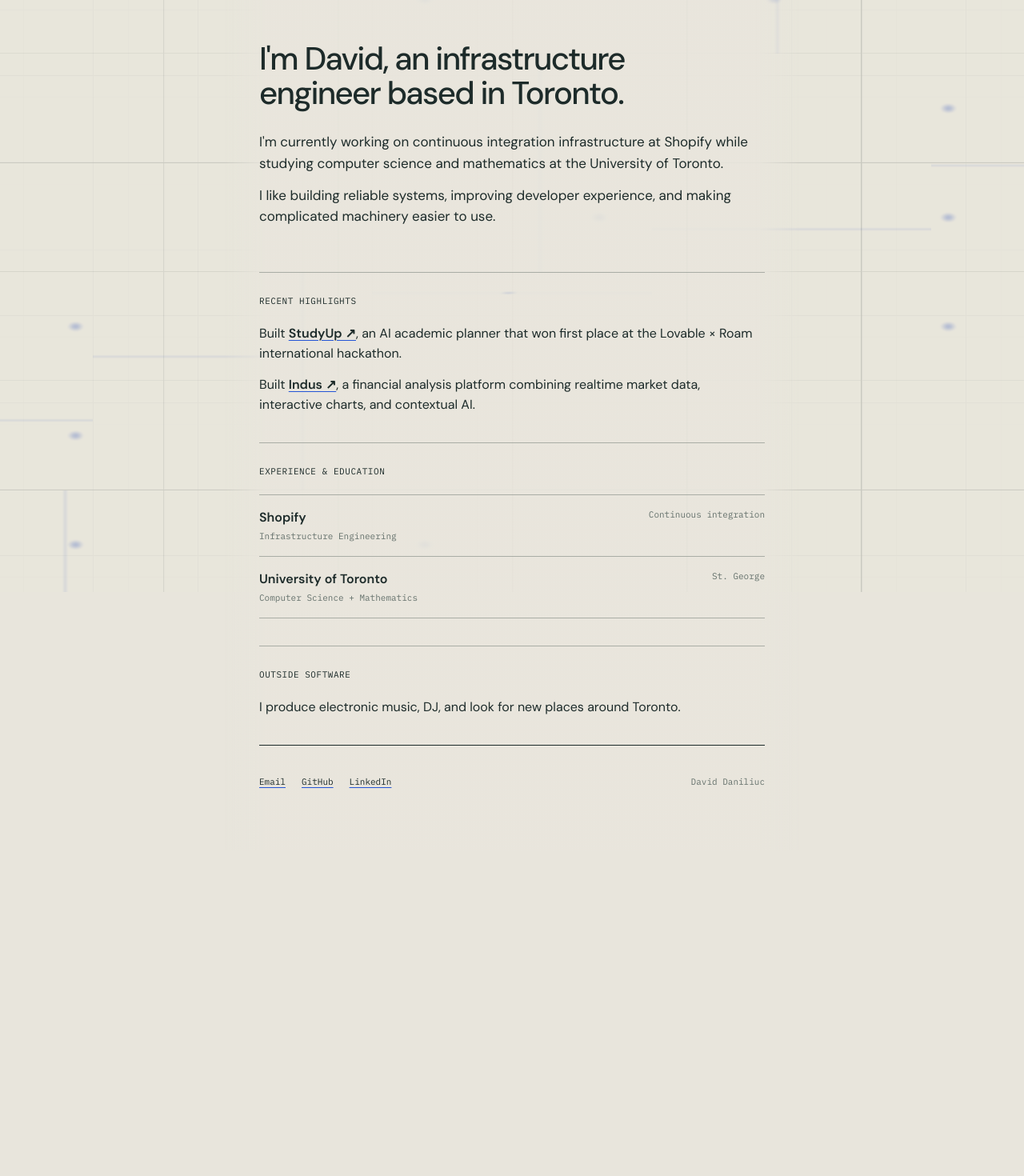
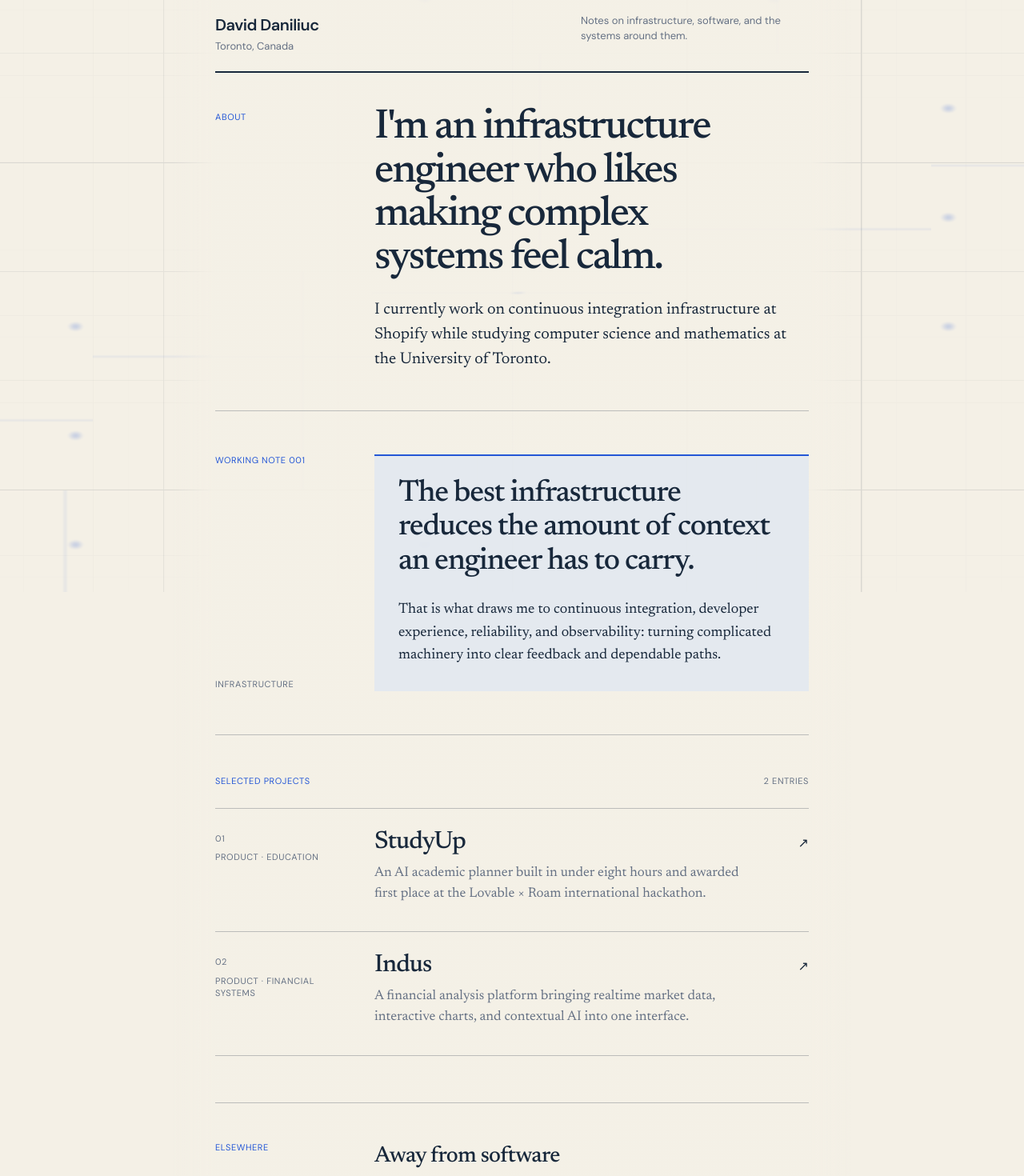
Before and after one commit to vicdenz/daviddaniliuc, a Next.js app: page / in a window 1280 px wide. Shown: the part 60-1530 px from the top of the page at 80% size. Before the commit the page ends 1123 px from the top, so only its background shows below. Built offline with nearby package versions, Linux system fonts and the light colour scheme; a web font is replaced by a local one.

Commit message:
design: evolve blueprint into readable systems journal

```diff
--- a/src/app/globals.css
+++ b/src/app/globals.css
@@ -1,15 +1,17 @@
-@import url("https://fonts.googleapis.com/css2?family=DM+Sans:opsz,wght@9..40,400;9..40,500;9..40,600&family=IBM+Plex+Mono:wght@400&display=swap");
+@import url("https://fonts.googleapis.com/css2?family=DM+Sans:opsz,wght@9..40,400;9..40,500;9..40,600&family=Newsreader:opsz,wght@6..72,400;6..72,500&display=swap");
 @import "tailwindcss";
 
 :root {
-	--paper: #e8e5dc;
-	--paper-glass: rgba(232, 229, 220, 0.88);
-	--ink: #1d2b2a;
-	--muted: #65716c;
-	--blue: #2455d6;
-	--line: rgba(29, 43, 42, 0.3);
+	--paper: #f4f0e6;
+	--paper-glass: rgba(244, 240, 230, 0.91);
+	--ink: #18283b;
+	--muted: #657184;
+	--blue: #2457d6;
+	--blue-soft: #afc2e6;
+	--blue-wash: #dce5f2;
+	--line: rgba(24, 40, 59, 0.26);
+	--serif: "Newsreader", Georgia, serif;
 	--sans: "DM Sans", sans-serif;
-	--mono: "IBM Plex Mono", monospace;
 }
 
 * { box-sizing: border-box; }
@@ -18,89 +20,119 @@
 	margin: 0;
 	background: var(--paper);
 	color: var(--ink);
-	font-family: var(--sans);
-	font-size: 16px;
-	line-height: 1.55;
+	font-family: var(--serif);
+	font-size: 19px;
+	line-height: 1.58;
 	-webkit-font-smoothing: antialiased;
 }
-a { color: inherit; text-decoration-color: var(--blue); text-decoration-thickness: 1px; text-underline-offset: 3px; transition: color 150ms ease; }
-a:hover { color: var(--blue); }
-a:focus-visible { outline: 2px solid var(--blue); outline-offset: 4px; }
+a { color: inherit; text-decoration: none; transition: color 160ms ease, background-color 160ms ease, transform 160ms ease; }
+a:focus-visible { outline: 2px solid var(--blue); outline-offset: 5px; }
 ::selection { background: var(--blue); color: var(--paper); }
 
-.newspaper {
-	width: min(calc(100% - 32px), 720px);
+.journal {
+	width: min(calc(100% - 32px), 850px);
 	min-height: 100vh;
 	margin: 0 auto;
-	padding: clamp(64px, 10vw, 112px) clamp(20px, 4vw, 44px) 40px;
-	background: linear-gradient(90deg, transparent, var(--paper-glass) 7%, var(--paper-glass) 93%, transparent);
+	padding: clamp(44px, 7vw, 76px) clamp(22px, 5vw, 54px) 36px;
+	background: linear-gradient(90deg, transparent, var(--paper-glass) 6%, var(--paper-glass) 94%, transparent);
 }
 
-.intro { padding-bottom: 42px; }
+.masthead {
+	display: grid;
+	grid-template-columns: 1fr 1fr;
+	gap: 40px;
+	align-items: start;
+	padding-bottom: 22px;
+	border-bottom: 2px solid var(--ink);
+	font-family: var(--sans);
+}
+.masthead div { display: grid; gap: 1px; }
+.masthead strong { font-size: 20px; font-weight: 600; letter-spacing: -0.025em; }
+.masthead span, .masthead p { color: var(--muted); font-size: 13px; line-height: 1.45; }
+.masthead p { max-width: 285px; margin: 1px 0 0 auto; text-wrap: pretty; }
+
+.introduction, .field-note, .colophon {
+	display: grid;
+	grid-template-columns: 145px 1fr;
+	gap: clamp(24px, 5vw, 54px);
+	padding: 48px 0;
+	border-bottom: 1px solid var(--line);
+}
+.section-mark, .note-meta span, .index-heading > span, .entry-meta {
+	margin: 0;
+	font-family: var(--sans);
+	font-size: 11px;
+	line-height: 1.4;
+	letter-spacing: 0.055em;
+	text-transform: uppercase;
+}
+.section-mark { color: var(--blue); }
+
 h1 {
-	max-width: 650px;
-	margin: 0 0 26px;
-	font-size: clamp(30px, 4.2vw, 40px);
+	margin: -6px 0 22px;
+	font-size: clamp(38px, 5.4vw, 52px);
 	font-weight: 500;
 	letter-spacing: -0.042em;
-	line-height: 1.08;
+	line-height: 1.04;
 	text-wrap: balance;
 }
-.intro p { max-width: 620px; margin: 0 0 14px; font-size: 17px; text-wrap: pretty; }
+.introduction div > p { max-width: 610px; margin: 0; font-size: 20px; line-height: 1.55; text-wrap: pretty; }
 
-section:not(.intro) {
-	padding: 27px 0 34px;
+.field-note { padding-block: 54px; }
+.note-meta { display: flex; flex-direction: column; justify-content: space-between; min-height: 190px; }
+.note-meta span { color: var(--muted); }
+.field-note article { padding: 26px 30px 30px; background: color-mix(in srgb, var(--blue-wash) 68%, transparent); border-top: 2px solid var(--blue); }
+.field-note h2 { margin: 0 0 25px; font-size: clamp(29px, 3.8vw, 38px); font-weight: 500; letter-spacing: -0.032em; line-height: 1.12; text-wrap: balance; }
+.field-note article p { margin: 0; font-size: 18px; text-wrap: pretty; }
+
+.project-index { padding: 50px 0 58px; border-bottom: 1px solid var(--line); }
+.index-heading { display: flex; justify-content: space-between; align-items: baseline; margin-bottom: 26px; }
+.index-heading > span { color: var(--muted); }
+.entry {
+	position: relative;
+	display: grid;
+	grid-template-columns: 145px 1fr 18px;
+	gap: clamp(24px, 5vw, 54px);
+	padding: 30px 0 34px;
 	border-top: 1px solid var(--line);
 }
-h2 {
-	margin: 0 0 20px;
-	font-family: var(--mono);
-	font-size: 11px;
-	font-weight: 400;
-	letter-spacing: 0.05em;
-	text-transform: uppercase;
-}
+.entry:last-child { border-bottom: 1px solid var(--line); }
+.entry:hover { color: var(--blue); }
+.entry:hover .entry-arrow { transform: translate(3px, -3px); }
+.entry-meta { display: grid; align-content: start; gap: 8px; color: var(--muted); }
+.entry-copy h2 { margin: -5px 0 8px; font-size: 31px; font-weight: 500; letter-spacing: -0.03em; line-height: 1.12; }
+.entry-copy p { max-width: 540px; margin: 0; color: var(--muted); font-size: 17px; line-height: 1.52; text-wrap: pretty; }
+.entry-arrow { justify-self: end; font-family: var(--sans); font-size: 16px; }
 
-.story-list { display: grid; gap: 15px; }
-.story-list p, .single-story { margin: 0; text-wrap: pretty; }
-.story-list a { font-weight: 600; text-decoration-line: underline; }
-
-.index-list { border-top: 1px solid var(--line); }
-.index-row {
-	display: grid;
-	grid-template-columns: 1fr auto;
-	gap: 24px;
-	align-items: start;
-	padding: 16px 0;
-	border-bottom: 1px solid var(--line);
-}
-.index-row div { display: grid; gap: 2px; }
-.index-row strong { font-weight: 600; }
-.index-row span, .index-row p {
-	margin: 0;
-	color: var(--muted);
-	font-family: var(--mono);
-	font-size: 11px;
-}
+.colophon h2 { margin: -4px 0 8px; font-size: 28px; font-weight: 500; letter-spacing: -0.025em; }
+.colophon div p { margin: 0; color: var(--muted); font-size: 18px; }
 
 footer {
 	display: flex;
 	justify-content: space-between;
 	align-items: center;
-	min-height: 92px;
-	border-top: 1px solid var(--ink);
-	font-family: var(--mono);
-	font-size: 11px;
+	min-height: 100px;
+	font-family: var(--sans);
+	font-size: 13px;
 }
-.links { display: flex; gap: 20px; }
-.links a { text-decoration-line: underline; }
-footer > span { color: var(--muted); }
+footer p { margin: 0; color: var(--muted); }
+.links { display: flex; gap: 24px; }
+.links a { color: var(--blue); text-decoration: underline; text-decoration-thickness: 1px; text-underline-offset: 4px; }
+.links a:hover { color: var(--ink); }
 
-@media (max-width: 560px) {
-	.newspaper { width: min(calc(100% - 20px), 720px); padding-inline: 12px; background: rgba(232, 229, 220, 0.9); }
-	.intro { padding-bottom: 34px; }
-	.index-row { grid-template-columns: 1fr; gap: 5px; }
-	footer { align-items: flex-start; flex-direction: column; justify-content: center; gap: 16px; }
+@media (max-width: 650px) {
+	body { font-size: 18px; }
+	.journal { width: min(calc(100% - 20px), 850px); padding-inline: 12px; background: rgba(244, 240, 230, 0.92); }
+	.masthead { grid-template-columns: 1fr; gap: 12px; }
+	.masthead p { margin-left: 0; }
+	.introduction, .field-note, .colophon { grid-template-columns: 1fr; gap: 20px; padding-block: 38px; }
+	.note-meta { min-height: 0; flex-direction: row; }
+	.field-note article { padding: 22px 20px 24px; }
+	.entry { grid-template-columns: 1fr 18px; gap: 16px; }
+	.entry-meta { grid-column: 1; display: flex; gap: 14px; }
+	.entry-copy { grid-column: 1; }
+	.entry-arrow { grid-column: 2; grid-row: 1; }
+	footer { flex-direction: column; align-items: flex-start; justify-content: center; gap: 16px; }
 }
 
 @media (prefers-reduced-motion: reduce) { html { scroll-behavior: auto; } }
--- a/src/app/page.tsx
+++ b/src/app/page.tsx
@@ -1,57 +1,90 @@
 import PageCanvas from "@/components/PageCanvas";
+
+const projects = [
+	{
+		category: "Product · Education",
+		title: "StudyUp",
+		description: "An AI academic planner built in under eight hours and awarded first place at the Lovable × Roam international hackathon.",
+		href: "https://study-up.lovable.app/",
+	},
+	{
+		category: "Product · Financial systems",
+		title: "Indus",
+		description: "A financial analysis platform bringing realtime market data, interactive charts, and contextual AI into one interface.",
+		href: "https://indus-trade.vercel.app/",
+	},
+];
 
 export default function Home() {
 	return (
 		<PageCanvas>
-			<main className="newspaper">
-				<section className="intro" aria-labelledby="intro-title">
-					<h1 id="intro-title">I&apos;m David, an infrastructure engineer based in Toronto.</h1>
-					<p>
-						I&apos;m currently working on continuous integration infrastructure at Shopify while studying computer science and mathematics at the University of Toronto.
-					</p>
-					<p>
-						I like building reliable systems, improving developer experience, and making complicated machinery easier to use.
-					</p>
-				</section>
+			<main className="journal">
+				<header className="masthead">
+					<div>
+						<strong>David Daniliuc</strong>
+						<span>Toronto, Canada</span>
+					</div>
+					<p>Notes on infrastructure, software, and the systems around them.</p>
+				</header>
 
-				<section aria-labelledby="highlights-title">
-					<h2 id="highlights-title">Recent highlights</h2>
-					<div className="story-list">
+				<section className="introduction" aria-labelledby="intro-title">
+					<p className="section-mark">About</p>
+					<div>
+						<h1 id="intro-title">I&apos;m an infrastructure engineer who likes making complex systems feel calm.</h1>
 						<p>
-							Built <a href="https://study-up.lovable.app/" target="_blank" rel="noreferrer">StudyUp ↗</a>, an AI academic planner that won first place at the Lovable × Roam international hackathon.
-						</p>
-						<p>
-							Built <a href="https://indus-trade.vercel.app/" target="_blank" rel="noreferrer">Indus ↗</a>, a financial analysis platform combining realtime market data, interactive charts, and contextual AI.
+							I currently work on continuous integration infrastructure at Shopify while studying computer science and mathematics at the University of Toronto.
 						</p>
 					</div>
 				</section>
 
-				<section aria-labelledby="experience-title">
-					<h2 id="experience-title">Experience &amp; education</h2>
-					<div className="index-list">
-						<div className="index-row">
-							<div><strong>Shopify</strong><span>Infrastructure Engineering</span></div>
-							<p>Continuous integration</p>
-						</div>
-						<div className="index-row">
-							<div><strong>University of Toronto</strong><span>Computer Science + Mathematics</span></div>
-							<p>St. George</p>
-						</div>
+				<section className="field-note" aria-labelledby="note-title">
+					<div className="note-meta">
+						<p className="section-mark">Working note 001</p>
+						<span>Infrastructure</span>
+					</div>
+					<article>
+						<h2 id="note-title">The best infrastructure reduces the amount of context an engineer has to carry.</h2>
+						<p>
+							That is what draws me to continuous integration, developer experience, reliability, and observability: turning complicated machinery into clear feedback and dependable paths.
+						</p>
+					</article>
+				</section>
+
+				<section className="project-index" aria-labelledby="projects-title">
+					<div className="index-heading">
+						<p className="section-mark" id="projects-title">Selected projects</p>
+						<span>{projects.length} entries</span>
+					</div>
+					{projects.map((project, index) => (
+						<a className="entry" href={project.href} target="_blank" rel="noreferrer" key={project.title}>
+							<div className="entry-meta">
+								<span>0{index + 1}</span>
+								<span>{project.category}</span>
+							</div>
+							<div className="entry-copy">
+								<h2>{project.title}</h2>
+								<p>{project.description}</p>
+							</div>
+							<span className="entry-arrow" aria-hidden="true">↗</span>
+						</a>
+					))}
+				</section>
+
+				<section className="colophon" aria-labelledby="elsewhere-title">
+					<p className="section-mark">Elsewhere</p>
+					<div>
+						<h2 id="elsewhere-title">Away from software</h2>
+						<p>I produce electronic music, DJ, and look for new places around Toronto.</p>
 					</div>
 				</section>
 
-				<section aria-labelledby="outside-title">
-					<h2 id="outside-title">Outside software</h2>
-					<p className="single-story">I produce electronic music, DJ, and look for new places around Toronto.</p>
-				</section>
-
 				<footer>
+					<p>Say hello.</p>
 					<div className="links">
 						<a href="mailto:david.daniliuc24@gmail.com">Email</a>
 						<a href="https://github.com/vicdenz/" target="_blank" rel="noreferrer">GitHub</a>
 						<a href="https://www.linkedin.com/in/david-daniliuc/" target="_blank" rel="noreferrer">LinkedIn</a>
 					</div>
-					<span>David Daniliuc</span>
 				</footer>
 			</main>
 		</PageCanvas>
```
Also changed, not shown: src/components/shaders/frag/blur.frag, 1 other file (tests, documents, lock files or other folders).
